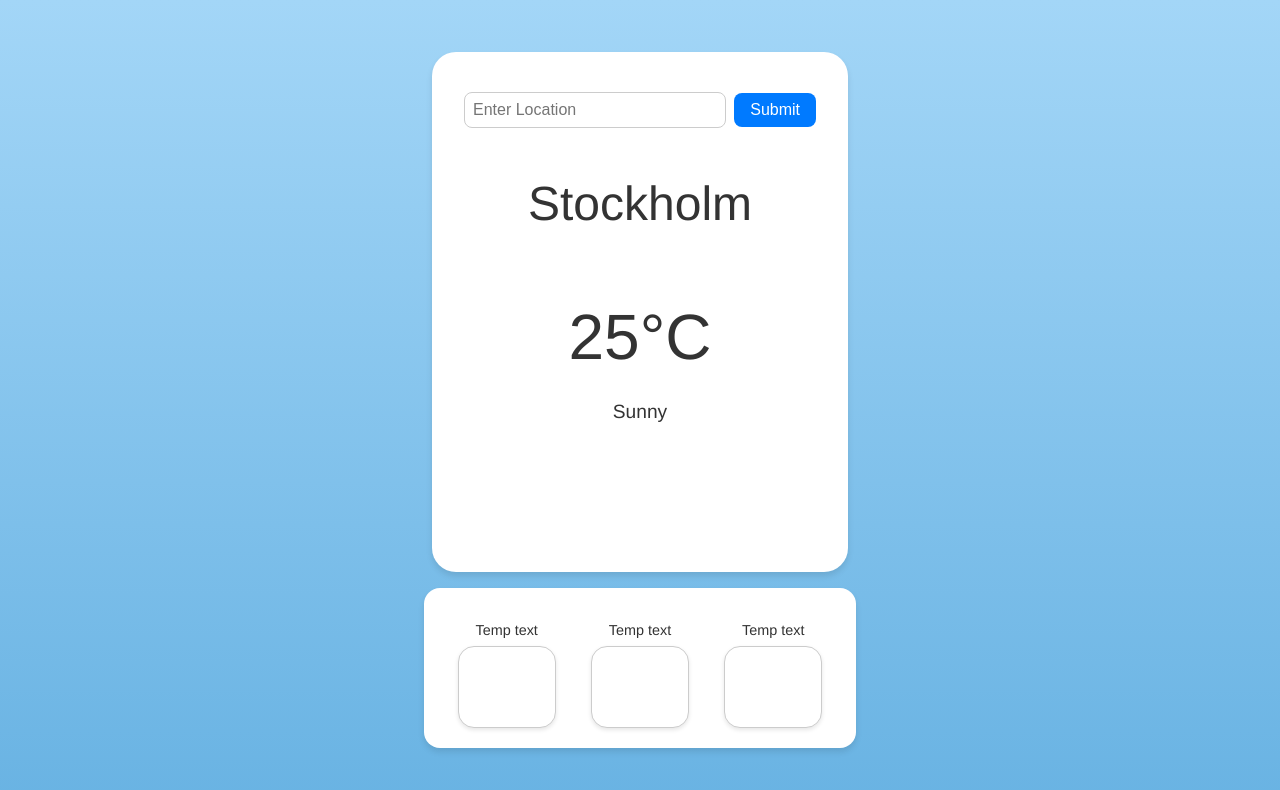
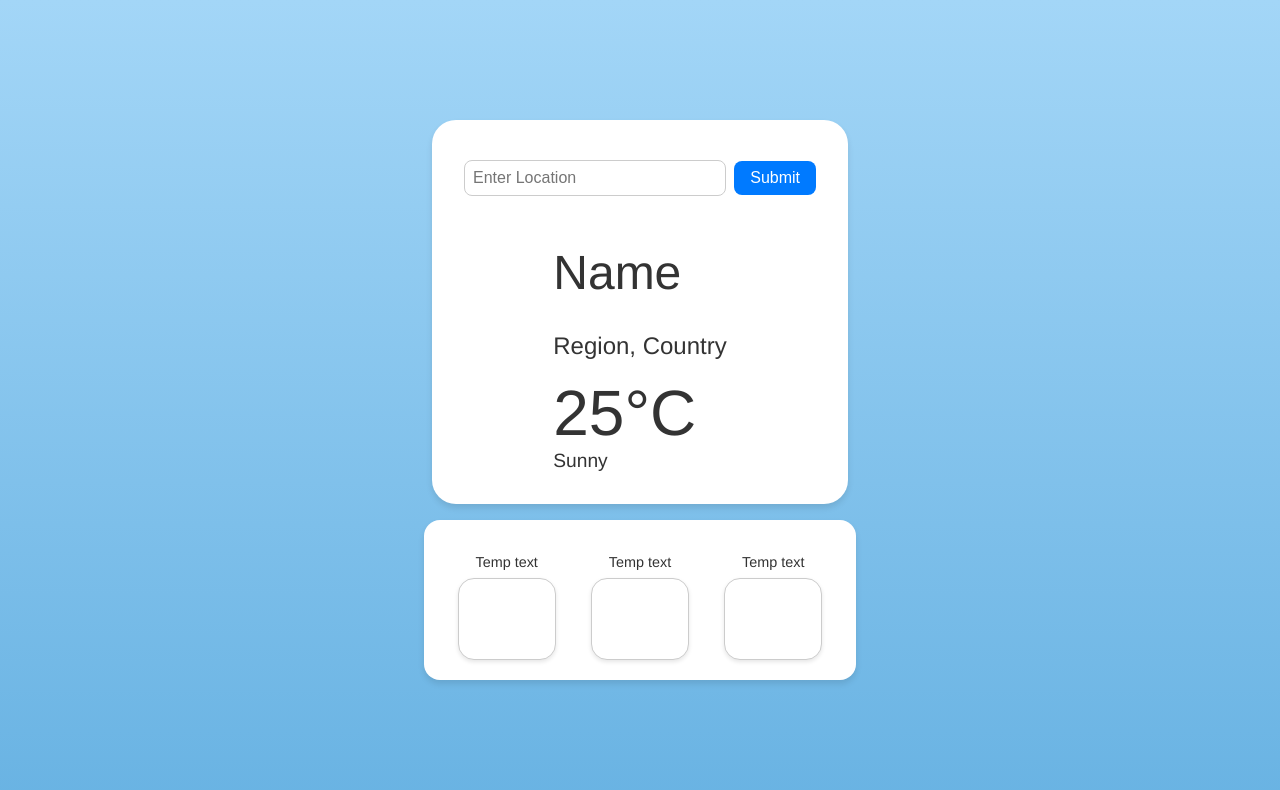
Before and after one commit to dinkdonk0/weatherApp, a plain HTML site: page index.html in a window 1280 px wide. Drawn offline with Linux system fonts and the light colour scheme; no server answers.

Commit message:
updated html and css

```diff
--- a/index.html
+++ b/index.html
@@ -15,9 +15,19 @@
                 <input type="text" id="location-input" class="location-input" placeholder="Enter Location" />
                 <button type="submit" class="submit-button">Submit</button>
             </form>
-            <h1 class="location">Stockholm</h1>
-            <h2 class="temp">25°C</h2>
-            <h3 class="stats">Sunny</h3>
+            <div class="weather-info">
+                <h1 class="name">Name</h1>
+                <div class="location">
+                  <span class="region">Region</span>,
+                  <span class="country">Country</span>
+                </div>
+                <div class="temperature">
+                  <span class="temp">25°C</span>
+                </div>
+                <div class="condition">
+                  <span class="stats">Sunny</span>
+                </div>
+              </div>
         </div>
         <div class="weekPrognosis">
             <div class="day-wrapper">
--- a/main.js
+++ b/main.js
@@ -5,8 +5,7 @@ async function getWeatherData(location) {
       const response = await fetch(`https://api.weatherapi.com/v1/current.json?key=${apiKey}&q=${location}`);
       if (response.ok) {
         const data = await response.json();
-
-
+      console.log(data);
       const cityName = data.location.name;
       const region = data.location.region;
       const country = data.location.country;
--- a/style.css
+++ b/style.css
@@ -19,7 +19,6 @@ html, body {
 
 .mainContainer {
   width: 22rem;
-    height: 28rem;
   background-color: #ffffff;
   border-radius: 1.5rem;
   box-shadow: 0 4px 6px rgba(0, 0, 0, 0.1);
@@ -67,21 +66,28 @@ html, body {
 .submit-button:hover {
   background-color: #005eb8;
 }
+
+.weather-info .name {
+  font-size: 3rem;
+  font-weight: 200;
+  color: #333;
+}
+
 .location {
-    font-size: 3rem; /* Adjust the font size as needed */
+  font-size: 1.5rem;
   font-weight: 200;
   color: #333;
   margin-bottom: 1rem;
 }
 
-  .temp {
+.temperature .temp {
   font-size: 4rem;
   font-weight: 300;
-    margin-bottom: 0.5rem;
   color: #333;
+  margin-bottom: 1rem;
 }
 
-  .stats {
+.condition .stats {
   font-size: 1.2rem;
   font-weight: 300;
   margin-bottom: 1rem;
@@ -121,7 +127,7 @@ html, body {
   align-items: center;
   width: 6rem;
   height: 5rem;
-    background-color: #ffffff;
+  background-color:#ffffff;
   border: 1px solid #ccc;
   border-radius: 1rem;
   box-shadow: 0 2px 4px rgba(0, 0, 0, 0.1);
```
Lines whose indentation alone changed are shown as unchanged.
